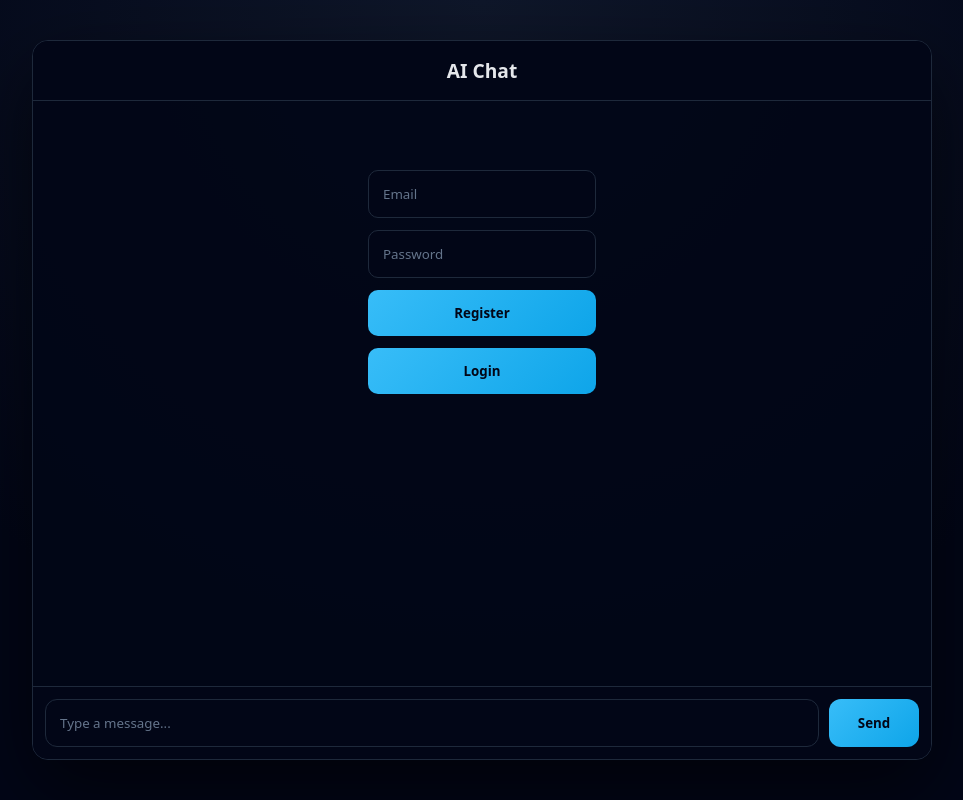
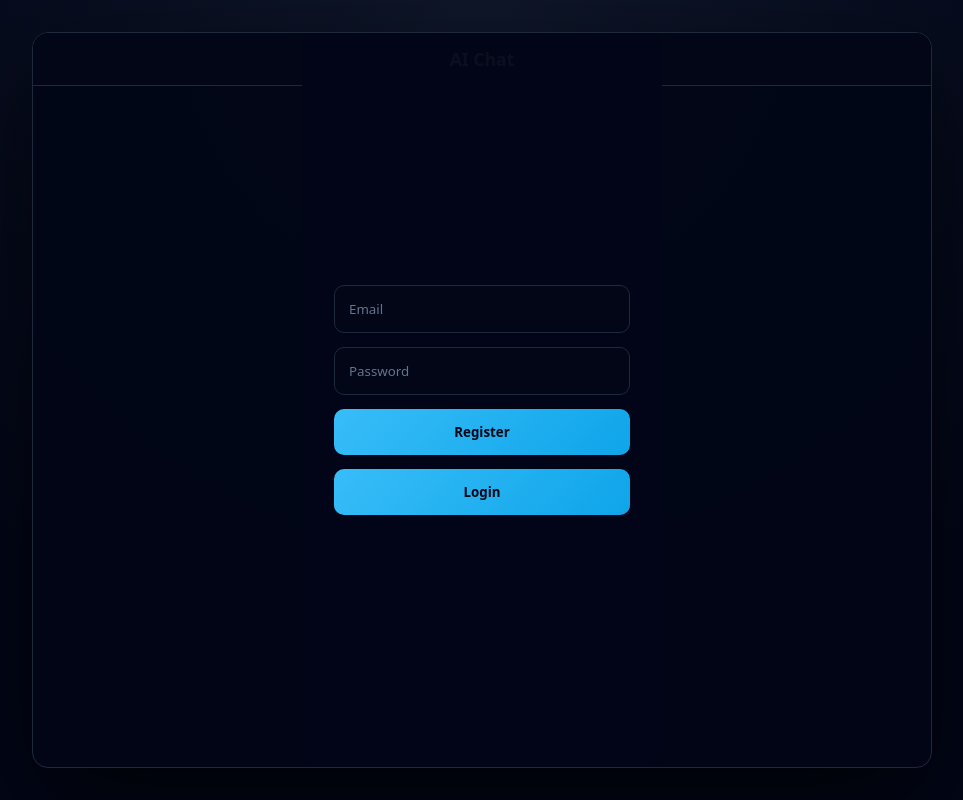
Before and after one commit to Purefier100/clarity-ai, a website: page frontend/index.html in a window 1280 px wide. Shown: the whole page, without its empty margins (158-1121 px from the left). Drawn offline with Linux system fonts and the light colour scheme.

```diff
--- a/frontend/style.css
+++ b/frontend/style.css
@@ -1,4 +1,4 @@
-/* ---------- RESET ---------- */
+/* ================= RESET ================= */
 * {
     margin: 0;
     padding: 0;
@@ -6,7 +6,7 @@
     font-family: system-ui, -apple-system, BlinkMacSystemFont, sans-serif;
 }
 
-/* ---------- BODY ---------- */
+/* ================= BODY ================= */
 body {
     min-height: 100vh;
     background: radial-gradient(circle at top, #0f172a, #020617 70%);
@@ -16,40 +16,50 @@ body {
     align-items: center;
 }
 
-/* ---------- CONTAINER ---------- */
+/* ================= CONTAINER ================= */
 .container {
     width: 100%;
     max-width: 900px;
-    height: 90vh;
-    background: rgba(2, 6, 23, 0.9);
+    height: 92vh;
+    background: rgba(2, 6, 23, 0.95);
     border: 1px solid #1e293b;
     border-radius: 16px;
     display: flex;
     flex-direction: column;
     overflow: hidden;
-    box-shadow: 0 30px 80px rgba(0, 0, 0, 0.6);
+    box-shadow: 0 40px 100px rgba(0, 0, 0, 0.65);
+    position: relative;
 }
 
-/* ---------- TITLE ---------- */
+/* ================= HEADER ================= */
 .container h2 {
-    padding: 16px;
+    padding: 14px;
     text-align: center;
     background: #020617;
     border-bottom: 1px solid #1e293b;
-    font-size: 1.2rem;
+    font-size: 1.1rem;
     font-weight: 600;
 }
 
-/* ---------- AUTH ---------- */
+/* ================= AUTH (LOGIN FIRST) ================= */
 #auth {
-    flex: 1;
+    position: absolute;
+    inset: 0;
+    z-index: 10;
+    background: rgba(2, 6, 23, 0.96);
     display: flex;
     flex-direction: column;
-    gap: 12px;
+    justify-content: center;
+    gap: 14px;
     padding: 32px;
-    justify-content: center;
     max-width: 360px;
-    margin: 0 auto;
+    margin: auto;
+    border-radius: 14px;
+}
+
+/* Hide auth after login */
+#auth.hidden {
+    display: none;
 }
 
 #auth input {
@@ -72,52 +82,50 @@ body {
     font-weight: 600;
     background: linear-gradient(135deg, #38bdf8, #0ea5e9);
     color: #020617;
-    transition: transform 0.15s ease, opacity 0.15s ease;
 }
 
-#auth button:hover {
-    transform: translateY(-1px);
-    opacity: 0.9;
-}
-
-/* ---------- CHAT ---------- */
+/* ================= CHAT ================= */
 #chat {
     flex: 1;
     display: flex;
     flex-direction: column;
+    opacity: 1;
 }
 
-/* ---------- MESSAGES ---------- */
+/* Hide chat when auth is visible */
+#chat.hidden {
+    opacity: 0;
+    pointer-events: none;
+}
+
+/* ================= MESSAGES ================= */
 #messages {
     flex: 1;
-    padding: 16px;
+    padding: 20px;
     overflow-y: auto;
     display: flex;
     flex-direction: column;
-    gap: 12px;
+    gap: 14px;
 }
 
-/* Generic message */
+/* Message base */
 #messages p {
-    padding: 12px 14px;
-    border-radius: 12px;
     max-width: 75%;
-    line-height: 1.4;
+    padding: 14px 16px;
+    border-radius: 14px;
+    line-height: 1.45;
+    font-size: 0.95rem;
     word-wrap: break-word;
 }
 
-/* User message */
-#messages p b:first-child:contains("You") {
-    display: none;
-}
-
-/* AI message */
+/* AI messages (Claude / ChatGPT style) */
 #messages p {
     background: #020617;
     border: 1px solid #1e293b;
+    color: #e5e7eb;
 }
 
-/* User message override */
+/* User messages */
 #messages p:has(b:contains("You")) {
     background: #38bdf8;
     color: #020617;
@@ -125,28 +133,28 @@ body {
     border: none;
 }
 
-/* System message */
+/* System messages */
 #messages p:has(b:contains("System")) {
-    background: rgba(56, 189, 248, 0.1);
-    border: 1px dashed #38bdf8;
+    background: rgba(56, 189, 248, 0.12);
+    border: 1px solid #38bdf8;
     color: #bae6fd;
     margin: 0 auto;
     text-align: center;
 }
 
-/* ---------- INPUT AREA ---------- */
+/* ================= INPUT AREA ================= */
 .input-area {
     display: flex;
     gap: 10px;
-    padding: 12px;
+    padding: 14px;
     background: #020617;
     border-top: 1px solid #1e293b;
 }
 
 .input-area input {
     flex: 1;
-    padding: 14px;
-    border-radius: 12px;
+    padding: 14px 16px;
+    border-radius: 14px;
     border: 1px solid #1e293b;
     background: #020617;
     color: #e5e7eb;
@@ -157,14 +165,13 @@ body {
 }
 
 .input-area button {
-    padding: 14px 18px;
-    border-radius: 12px;
+    padding: 14px 20px;
+    border-radius: 14px;
     border: none;
     cursor: pointer;
     font-weight: 600;
     background: linear-gradient(135deg, #38bdf8, #0ea5e9);
     color: #020617;
-    min-width: 90px;
 }
 
 .input-area button:disabled {
@@ -172,7 +179,7 @@ body {
     cursor: not-allowed;
 }
 
-/* ---------- SCROLLBAR ---------- */
+/* ================= SCROLLBAR ================= */
 #messages::-webkit-scrollbar {
     width: 6px;
 }
@@ -182,12 +189,7 @@ body {
     border-radius: 6px;
 }
 
-/* ---------- UTIL ---------- */
-.hidden {
-    display: none;
-}
-
-/* ---------- MOBILE ---------- */
+/* ================= MOBILE ================= */
 @media (max-width: 600px) {
     .container {
         height: 100vh;
```
